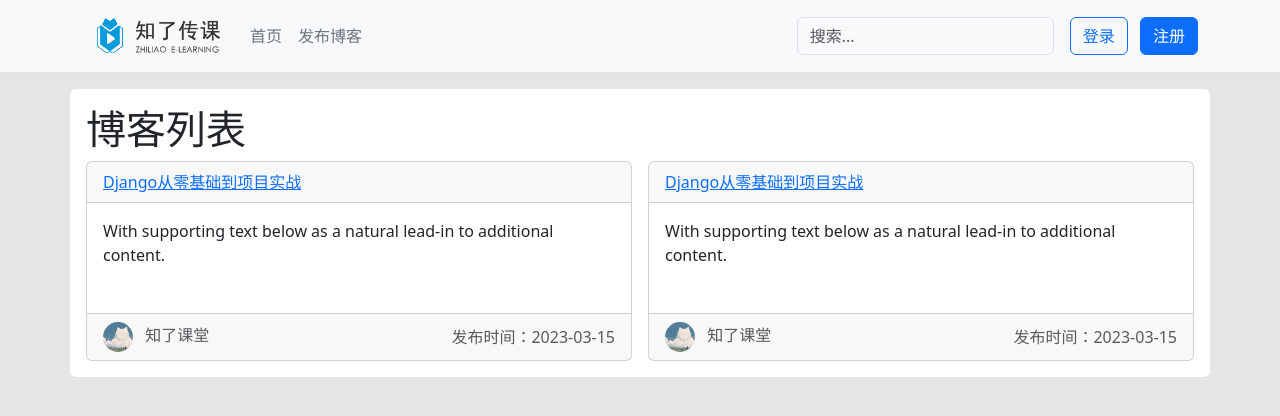
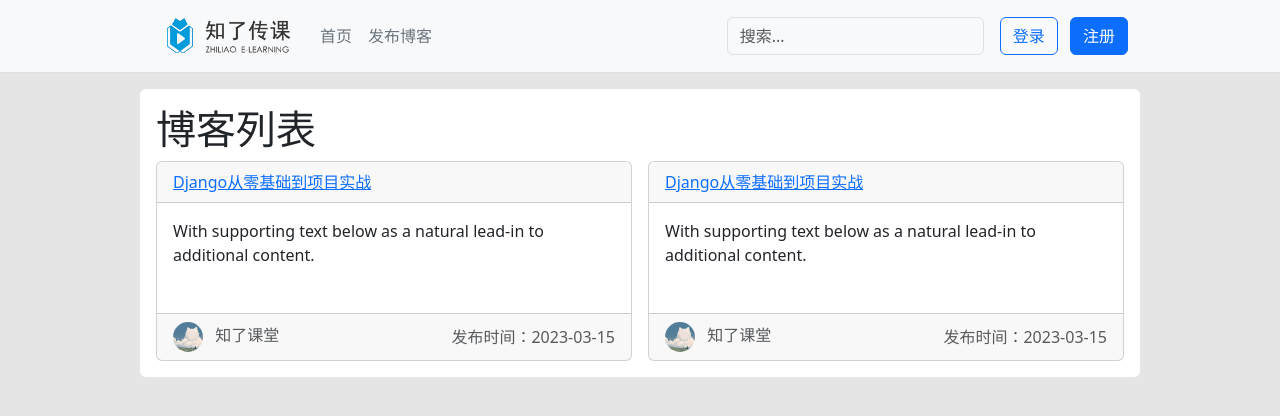
Before and after one commit to yycy134679/zhiliao_blog, a Django app: page / in a window 1280 px wide. Shown: the top 416 px of the page. Run offline with Django 5.2, Linux system fonts and the light colour scheme; some libraries are stand-ins or nearby versions.

Commit message:
调整最外层容器宽度

```diff
--- a/static/css/base.css
+++ b/static/css/base.css
@@ -1,3 +1,8 @@
 body{
     background-color: rgba(0, 0, 0, 0.1);
 }
+
+/* 最外层容器宽度 */
+.container {
+    max-width: 1000px;
+}
```
